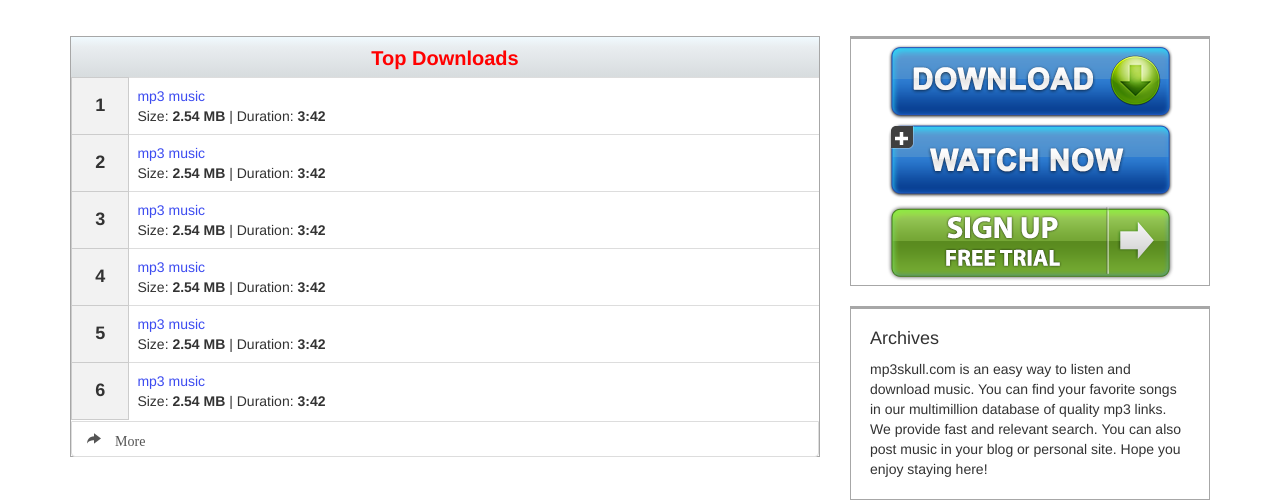
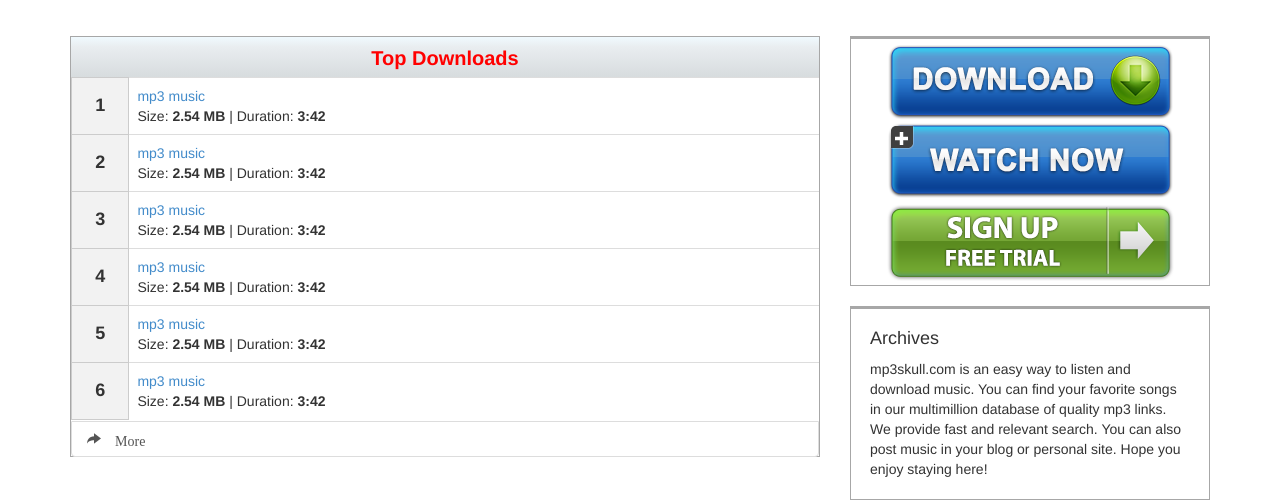
Before and after one commit to mp3music/website, a PHP site: template views/index.html in a window 1280 px wide. Shown: the part 212-716 px from the top of the page. Run offline with PHP 8.4, Linux system fonts and the light colour scheme; the template is opened without the code that fills it, so the values that code supplies are empty; some libraries are stand-ins or nearby versions.

Commit message:
Update custom-styles.css

```diff
--- a/views/css/custom-styles.css
+++ b/views/css/custom-styles.css
@@ -89,7 +89,6 @@
 }
 
 .blog-post-content .table-list .song-name{
-    color: #3c4bf0 !important;
 }
 
 .sidebar-module{
```
